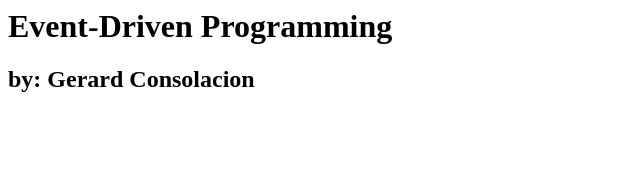
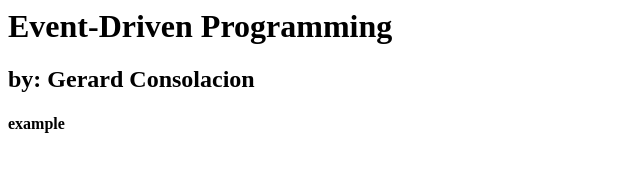
Before and after one commit to ConsolacionGerard/edriven2020, a plain HTML site: page index.html in a window 1280 px wide. Shown: the full height of the page, 0-640 px from the left. Drawn offline with Linux system fonts and the light colour scheme.

Commit message:
Updated Index

```diff
--- a/index.html
+++ b/index.html
@@ -8,5 +8,6 @@
 <body>
     <h1>Event-Driven Programming</h1>
     <h2>by: Gerard Consolacion</h2>
+    <h4>example</h4>
 </body>
 </html>
```
